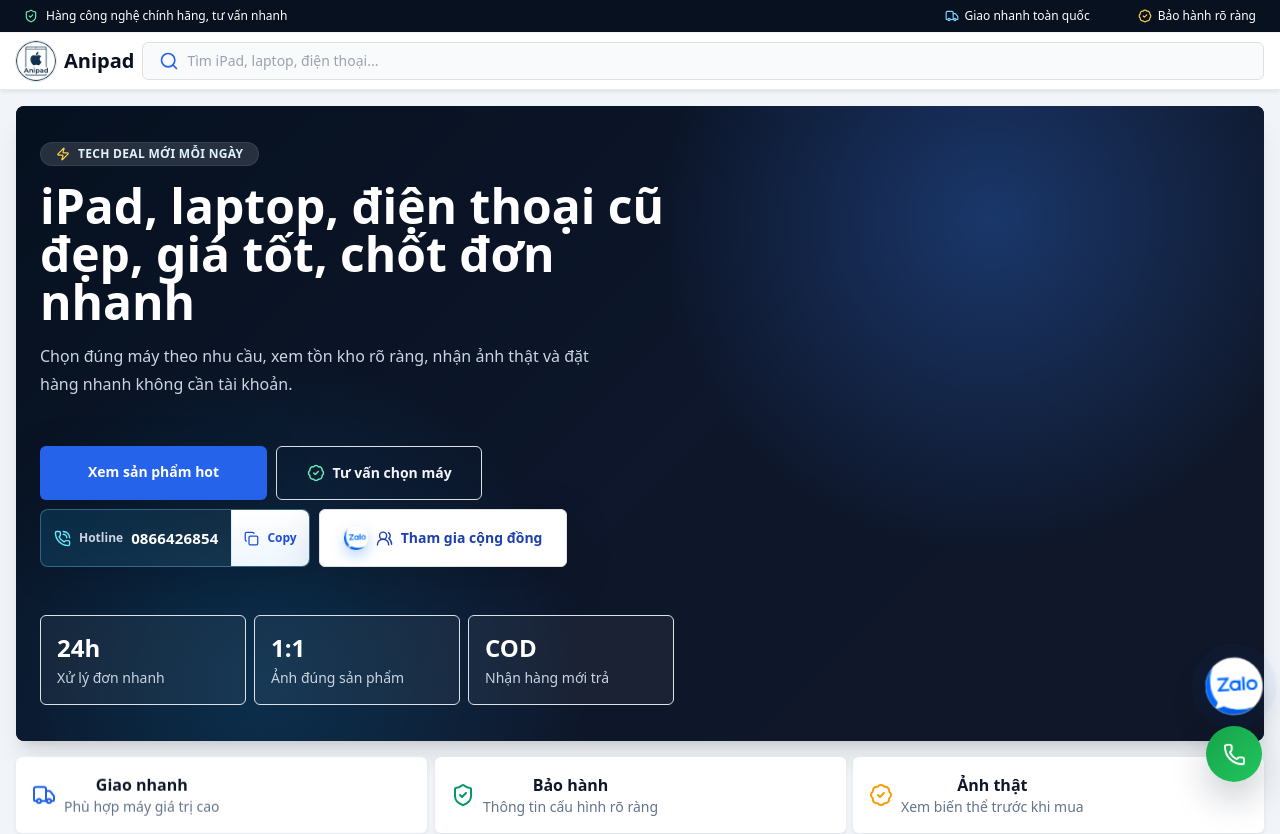
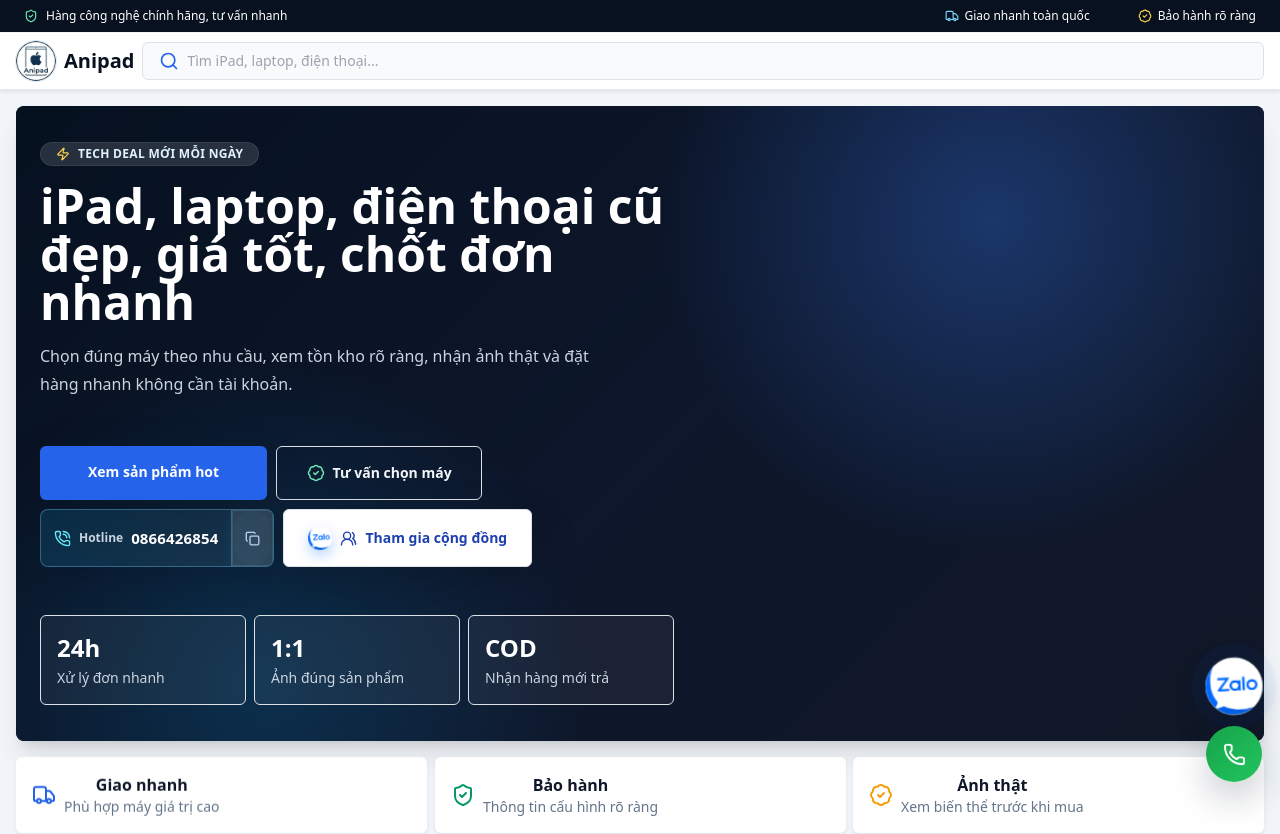
Before and after one commit to martialnguyen/tabeyo, a React (Vite) app in the folder client/: page / in a window 1280 px wide. Shown: the top 834 px of the page. Built offline with nearby package versions, Linux system fonts and the light colour scheme; no server answers.

Commit message:
Animate hotline copy button

```diff
--- a/client/src/pages/HomePage.jsx
+++ b/client/src/pages/HomePage.jsx
@@ -170,9 +170,14 @@
                       <span>Hotline</span>
                       <strong>{hotlinePhone}</strong>
                     </a>
-                    <button type="button" onClick={copyHotline} className={`hero-hotline-inline__copy ${hotlineCopied ? 'is-copied' : ''}`}>
+                    <button
+                      type="button"
+                      onClick={copyHotline}
+                      className={`hero-hotline-inline__copy ${hotlineCopied ? 'is-copied' : ''}`}
+                      aria-label={hotlineCopied ? 'Đã copy số hotline' : 'Copy số hotline'}
+                      title={hotlineCopied ? 'Đã copy số hotline' : 'Copy số hotline'}
+                    >
                       {hotlineCopied ? <CheckCircle2 size={15} /> : <Copy size={15} />}
-                      <span>{hotlineCopied ? 'Đã copy' : 'Copy'}</span>
                     </button>
                   </div>
                   <a
--- a/client/src/styles.css
+++ b/client/src/styles.css
@@ -711,24 +711,57 @@
 
 .hero-hotline-inline__copy {
   flex-shrink: 0;
+  position: relative;
+  isolation: isolate;
+  overflow: visible;
+  width: 42px;
   border: 0;
   border-left: 1px solid rgba(125, 211, 252, 0.26);
-  background: linear-gradient(180deg, #ffffff, #eef6ff);
-  padding: 10px 12px;
-  color: #1d4ed8;
+  background: rgba(255, 255, 255, 0.1);
+  justify-content: center;
+  padding: 0;
+  color: #bfdbfe;
   font-size: 12px;
   font-weight: 900;
+  animation: copy-button-breathe 2.45s ease-in-out infinite;
   transition: background 0.2s ease, color 0.2s ease, transform 0.2s ease;
 }
 
+.hero-hotline-inline__copy::before {
+  content: "";
+  position: absolute;
+  inset: 6px;
+  z-index: -1;
+  border-radius: 999px;
+  background: rgba(125, 211, 252, 0.24);
+  animation: copy-button-ripple 2.45s ease-out infinite;
+}
+
+.hero-hotline-inline__copy svg {
+  position: relative;
+  z-index: 1;
+  animation: copy-icon-pop 2.45s ease-in-out infinite;
+}
+
 .hero-hotline-inline__copy:hover {
-  background: #fff;
-  color: #0f172a;
+  background: rgba(255, 255, 255, 0.18);
+  color: #fff;
+  transform: translateY(-1px);
 }
 
 .hero-hotline-inline__copy.is-copied {
-  background: linear-gradient(180deg, #dcfce7, #bbf7d0);
-  color: #047857;
+  background: rgba(16, 185, 129, 0.18);
+  color: #86efac;
+  animation: copy-success-pop 0.45s ease-out both;
+}
+
+.hero-hotline-inline__copy.is-copied::before {
+  background: rgba(134, 239, 172, 0.24);
+  animation: copy-success-ring 0.65s ease-out both;
+}
+
+.hero-hotline-inline__copy.is-copied svg {
+  animation: copy-success-icon 0.45s ease-out both;
 }
 
 .hero-hotline-inline__copy:active {
@@ -1652,6 +1685,78 @@
   }
 }
 
+@keyframes copy-button-breathe {
+  0%,
+  100% {
+    box-shadow: inset 0 0 0 1px rgba(255, 255, 255, 0.03);
+  }
+  50% {
+    box-shadow:
+      inset 0 0 0 1px rgba(125, 211, 252, 0.18),
+      0 0 18px rgba(14, 165, 233, 0.16);
+  }
+}
+
+@keyframes copy-button-ripple {
+  0% {
+    opacity: 0.45;
+    transform: scale(0.72);
+  }
+  72%,
+  100% {
+    opacity: 0;
+    transform: scale(1.55);
+  }
+}
+
+@keyframes copy-icon-pop {
+  0%,
+  100% {
+    transform: translateY(0) scale(1);
+  }
+  18% {
+    transform: translateY(-1px) scale(1.09);
+  }
+  36% {
+    transform: translateY(0) scale(1);
+  }
+}
+
+@keyframes copy-success-pop {
+  0% {
+    transform: scale(0.96);
+  }
+  55% {
+    transform: scale(1.08);
+  }
+  100% {
+    transform: scale(1);
+  }
+}
+
+@keyframes copy-success-ring {
+  from {
+    opacity: 0.75;
+    transform: scale(0.8);
+  }
+  to {
+    opacity: 0;
+    transform: scale(1.8);
+  }
+}
+
+@keyframes copy-success-icon {
+  0% {
+    transform: scale(0.75) rotate(-8deg);
+  }
+  70% {
+    transform: scale(1.18) rotate(0deg);
+  }
+  100% {
+    transform: scale(1);
+  }
+}
+
 @keyframes image-swipe-fade {
   from {
     opacity: 0.72;
@@ -1875,7 +1980,8 @@
   }
 
   .hero-hotline-inline__copy {
-    min-width: 86px;
+    width: 44px;
+    min-width: 44px;
     justify-content: center;
   }
 
```
